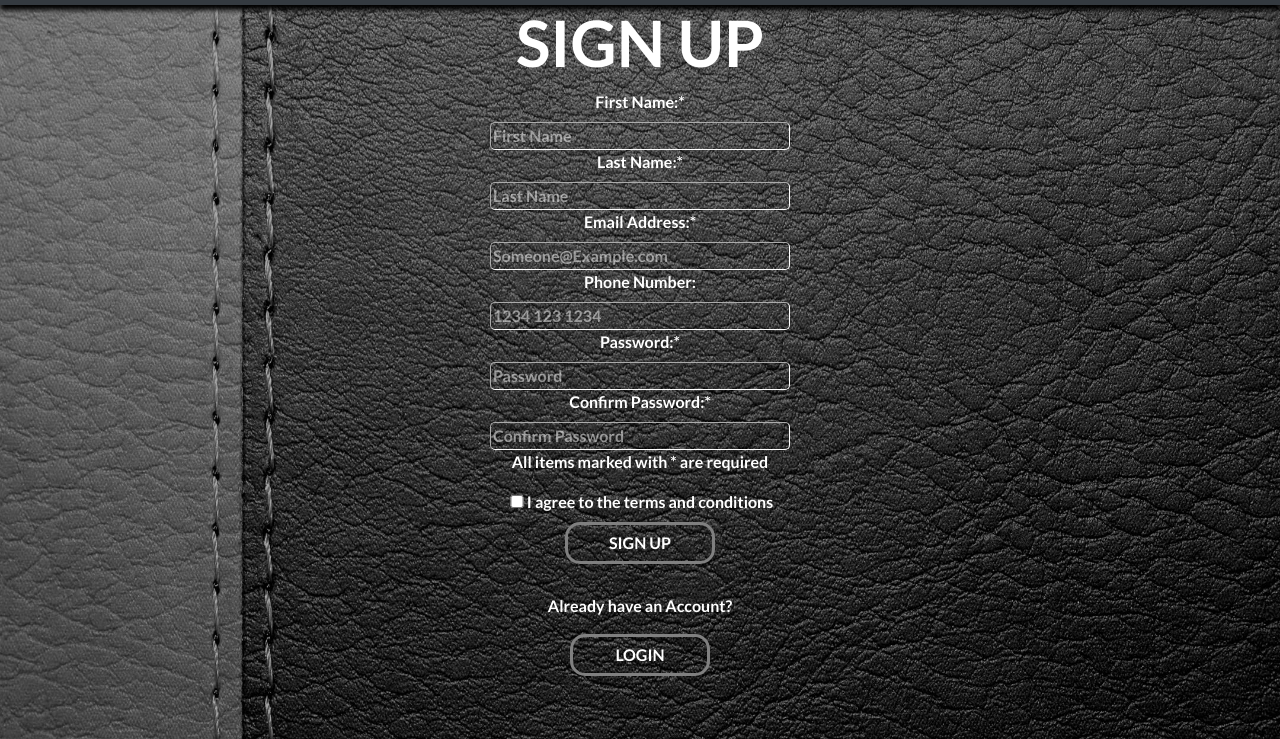
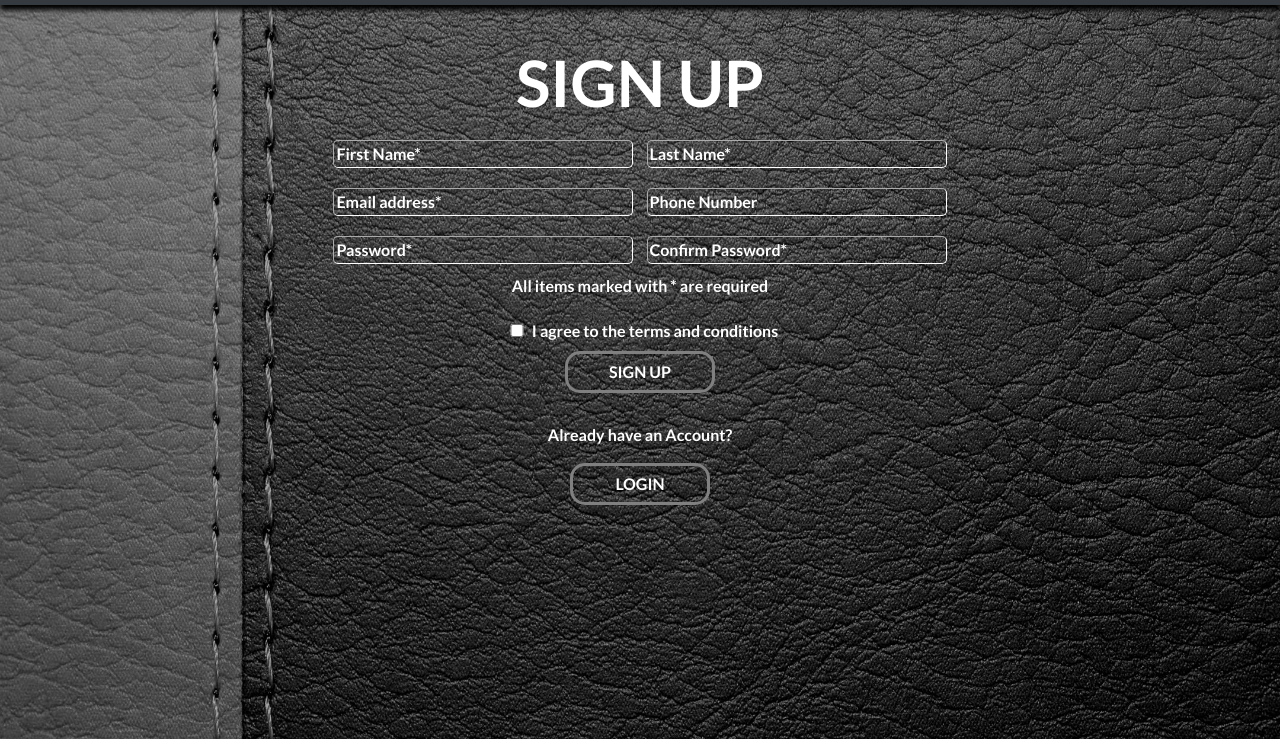
Before and after one commit to Temitayo66/Temitayo66.github.io, a plain HTML site: page signup.html in a window 1280 px wide. Shown: the part 61-800 px from the top of the page. Drawn offline with nearby package versions, Linux system fonts and the light colour scheme; a web font is replaced by a local one.

Commit message:
Add files via upload

```diff
--- a/signup.css
+++ b/signup.css
@@ -28,11 +28,13 @@ input {
 	border-color: white;
 	background-color: transparent;
 	width: 300px;
+	margin: 10px 5px;
+
 }
 
 input::placeholder {
 	font-weight: bold;
-	opacity: 0.5;
+	opacity:1;
 	color: white;
 }
 
--- a/signup.html
+++ b/signup.html
@@ -36,22 +36,16 @@
     </div>
   </div>
 </nav>
-	<h1 class="text-center" style="color: white; font-size: 4rem; font-weight: bold;">SIGN UP</h1>
-	<div class="container box">
+	<h1 class="text-center" style="color: white; font-size: 4rem; font-weight: bold; margin-top: 40px;">SIGN UP</h1>
+	<div class="box">
 		<div class="form text-center">
 			<form>
-				<label for="firstname">First Name:*</label><br>
-				<input type="text" name="firstname" id="firstname" placeholder="First Name"><br>
-				<label for="Lastname" id="Lastname">Last Name:*</label><br>
-				<input type="text" name="Lastname" placeholder="Last Name"><br>
-				<label for="email">Email Address:*</label><br>
-				<input type="Email" name="email" required id="email" placeholder="Someone@Example.com"><br>
-				<label for="phone">Phone Number:</label><br>
-				<input type="tel" name="Phone number" id="phone" placeholder="1234 123 1234"><br>
-				<label for="password">Password:*</label><br>
-				<input type="password" name="password" id="password" required placeholder="Password"><br>
-				<label for="confirmpassword">Confirm Password:*</label><br>
-				<input type="password" name="Confirm password" required id="confirmpassword" placeholder="Confirm Password"><br>
+				<input type="text" name="firstname" id="firstname" placeholder="First Name*">
+				<input type="text" name="Lastname" placeholder="Last Name*"><br>
+				<input type="Email" name="email" required id="email" placeholder="Email address*">
+				<input type="tel" name="Phone number" id="phone" placeholder="Phone Number"><br>
+				<input type="password" name="password" id="password" required placeholder="Password*">
+				<input type="password" name="Confirm password" required id="confirmpassword" placeholder="Confirm Password*"><br>
 				<p style="color: white;">All items marked with * are required</p>
 				<input type="checkbox" name="aree" style="width: 20px;"><label for="agree">I agree to the terms and conditions</label><br>
 				<button class="btn btn-primary Signup" type="submit">SIGN UP</button>
```
Also changed, not shown: index.html (+3 -3 lines).
